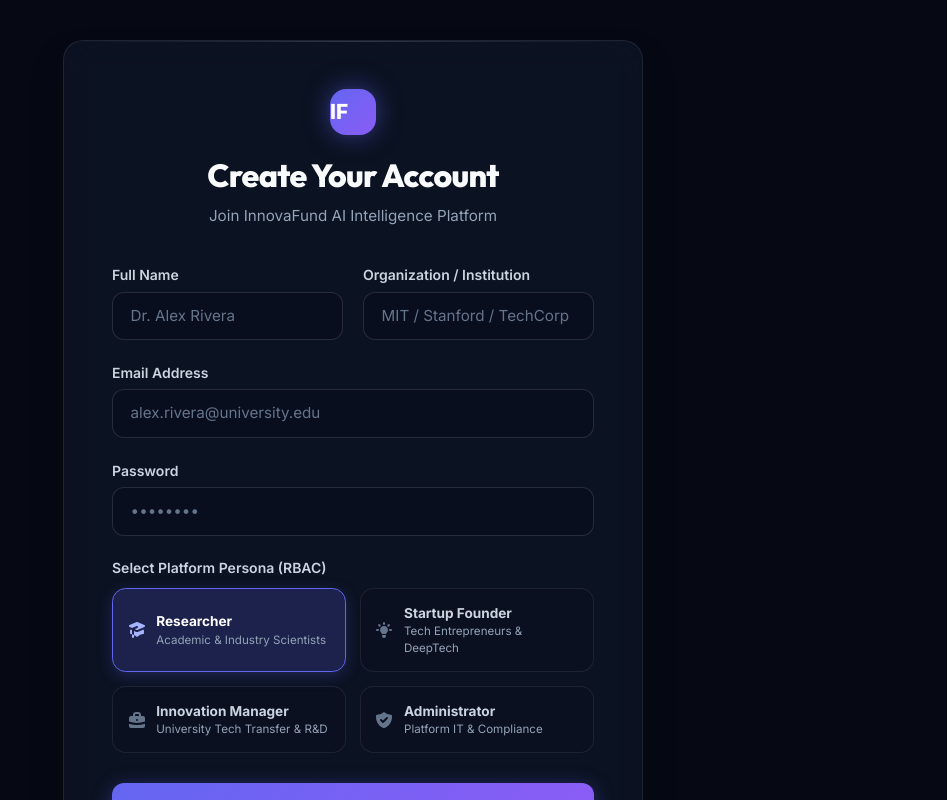
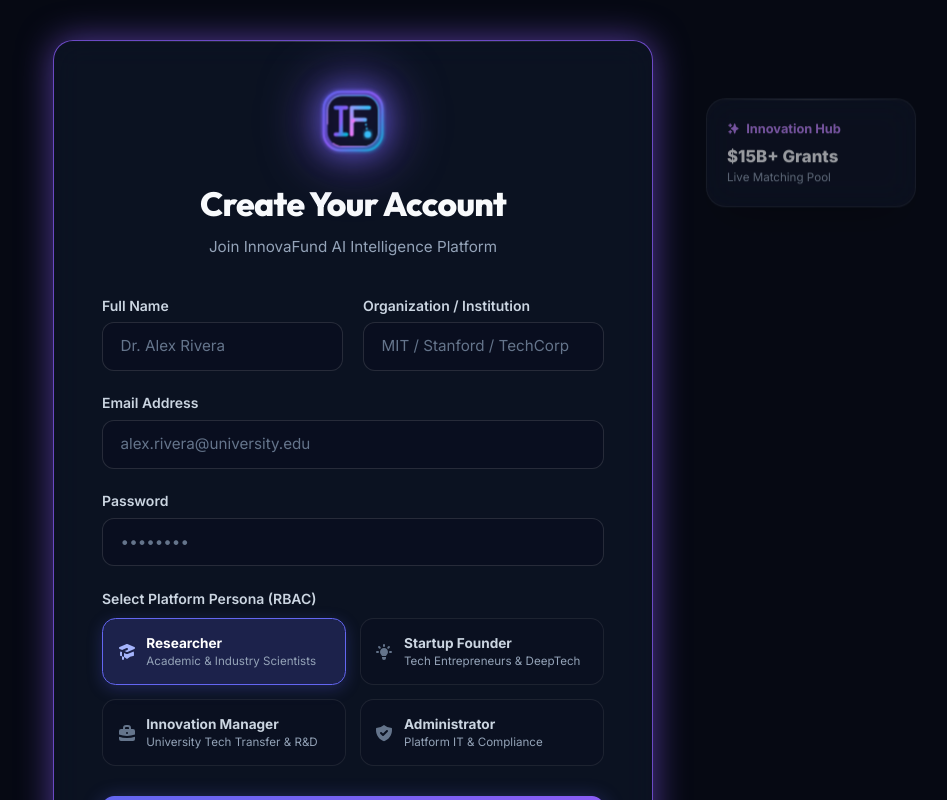
Before and after one commit to springboardmentor825/Research-Funding-Innovation-Team-3, a React (Vite) app in the folder frontend/: page /register in a window 1280 px wide. Shown: the top 800 px of the page, without its empty margins (287-1234 px from the left). Built offline with nearby package versions, Linux system fonts and the light colour scheme.

Commit message:
feat(ui): add custom glowing SVG InnovaLogo, floating background tiles, glowing spin animations, and shimmer loading states

```diff
--- /dev/null
+++ b/frontend/src/components/InnovaLogo.jsx
@@ -0,0 +1,103 @@
+import React from 'react';
+
+export default function InnovaLogo({ size = 42, className = '' }) {
+  return (
+    <div
+      className={`innova-logo-wrapper ${className}`}
+      style={{
+        width: `${size}px`,
+        height: `${size}px`,
+        position: 'relative',
+        display: 'inline-flex',
+        alignItems: 'center',
+        justify: 'center',
+        flexShrink: 0,
+      }}
+    >
+      <svg
+        width={size}
+        height={size}
+        viewBox="0 0 100 100"
+        fill="none"
+        xmlns="http://www.w3.org/2000/svg"
+        style={{
+          filter: 'drop-shadow(0px 0px 12px rgba(99, 102, 241, 0.6))',
+          transition: 'all 0.3s ease'
+        }}
+      >
+        <defs>
+          {/* Main Gradient */}
+          <linearGradient id="innovaGrad" x1="0%" y1="0%" x2="100%" y2="100%">
+            <stop offset="0%" stopColor="#6366f1" />
+            <stop offset="50%" stopColor="#8b5cf6" />
+            <stop offset="100%" stopColor="#06b6d4" />
+          </linearGradient>
+
+          {/* Accent Glow */}
+          <linearGradient id="glowGrad" x1="100%" y1="0%" x2="0%" y2="100%">
+            <stop offset="0%" stopColor="#38bdf8" />
+            <stop offset="100%" stopColor="#e879f9" />
+          </linearGradient>
+
+          {/* Ring Glow Filter */}
+          <filter id="neonFilter" x="-20%" y="-20%" width="140%" height="140%">
+            <feGaussianBlur stdDeviation="3" result="blur" />
+            <feComposite in="SourceGraphic" in2="blur" operator="over" />
+          </filter>
+        </defs>
+
+        {/* Outer Glowing Rounded Shield Frame */}
+        <rect
+          x="6"
+          y="6"
+          width="88"
+          height="88"
+          rx="26"
+          fill="url(#innovaGrad)"
+          fillOpacity="0.2"
+          stroke="url(#innovaGrad)"
+          strokeWidth="3"
+          filter="url(#neonFilter)"
+        />
+
+        {/* Inner Geometric Shield Accent */}
+        <rect
+          x="12"
+          y="12"
+          width="76"
+          height="76"
+          rx="22"
+          fill="#060913"
+          fillOpacity="0.85"
+          stroke="url(#glowGrad)"
+          strokeWidth="1.5"
+          strokeDasharray="180 30"
+        />
+
+        {/* Futuristic Spark / Node Network - High Tech IF Emblem */}
+        {/* Pillar 1: 'I' Stem with glowing bulb */}
+        <path
+          d="M 32 30 L 32 70 M 24 30 L 40 30 M 24 70 L 40 70"
+          stroke="url(#innovaGrad)"
+          strokeWidth="6"
+          strokeLinecap="round"
+          strokeLinejoin="round"
+        />
+
+        {/* Pillar 2: Connected 'F' Wing */}
+        <path
+          d="M 48 30 L 74 30 M 48 48 L 68 48 M 48 30 L 48 70"
+          stroke="url(#glowGrad)"
+          strokeWidth="6"
+          strokeLinecap="round"
+          strokeLinejoin="round"
+        />
+
+        {/* Central AI Quantum Spark Node */}
+        <circle cx="72" cy="70" r="5" fill="#38bdf8" filter="url(#neonFilter)" />
+        <line x1="68" y1="48" x2="72" y2="70" stroke="#38bdf8" strokeWidth="2.5" strokeDasharray="3 3" />
+        <circle cx="50" cy="50" r="3" fill="#e879f9" />
+      </svg>
+    </div>
+  );
+}
--- a/frontend/src/components/Sidebar.jsx
+++ b/frontend/src/components/Sidebar.jsx
@@ -1,7 +1,8 @@
 import React from 'react';
 import { NavLink } from 'react-router-dom';
 import { useAuth } from '../context/AuthContext';
-import { HiChartSquareBar, HiUserCircle, HiBookOpen, HiLightBulb, HiShieldCheck, HiCog, HiSparkles } from 'react-icons/hi';
+import { HiChartSquareBar, HiUserCircle, HiBookOpen, HiLightBulb, HiShieldCheck, HiCog } from 'react-icons/hi';
+import InnovaLogo from './InnovaLogo';
 
 export default function Sidebar() {
   const { user } = useAuth();
@@ -97,7 +98,9 @@
         padding: '1rem',
         textAlign: 'center'
       }}>
-        <div style={{ fontSize: '1.25rem', color: '#6366f1', marginBottom: '0.25rem' }}><HiSparkles /></div>
+        <div style={{ marginBottom: '0.5rem' }}>
+          <InnovaLogo size={32} className="logo-animated" />
+        </div>
         <div style={{ fontSize: '0.85rem', fontWeight: 'bold', color: '#f8fafc' }}>InnovaFund Engine</div>
         <div style={{ fontSize: '0.75rem', color: '#94a3b8', marginTop: '0.25rem' }}>AI Funding & Intelligence Portal</div>
       </div>
--- a/frontend/src/index.css
+++ b/frontend/src/index.css
@@ -24,9 +24,9 @@
   background-color: var(--bg-dark);
   color: var(--text-main);
   background-image:
-    radial-gradient(at 10% 10%, rgba(99, 102, 241, 0.18) 0px, transparent 45%),
-    radial-gradient(at 90% 20%, rgba(139, 92, 246, 0.15) 0px, transparent 45%),
-    radial-gradient(at 50% 85%, rgba(6, 182, 212, 0.12) 0px, transparent 50%);
+    radial-gradient(at 10% 10%, rgba(99, 102, 241, 0.22) 0px, transparent 45%),
+    radial-gradient(at 90% 20%, rgba(139, 92, 246, 0.18) 0px, transparent 45%),
+    radial-gradient(at 50% 85%, rgba(6, 182, 212, 0.15) 0px, transparent 50%);
   background-attachment: fixed;
   min-height: 100vh;
   overflow-x: hidden;
@@ -40,17 +40,63 @@
 
 /* Animations */
 @keyframes fadeIn {
-  from { opacity: 0; transform: translateY(8px); }
+  from { opacity: 0; transform: translateY(12px); }
   to { opacity: 1; transform: translateY(0); }
 }
 
+@keyframes floatSlow {
+  0%, 100% { transform: translateY(0px); }
+  50% { transform: translateY(-10px); }
+}
+
+@keyframes floatTile {
+  0%, 100% { transform: translateY(0px) rotate(0deg); }
+  50% { transform: translateY(-6px) rotate(0.4deg); }
+}
+
 @keyframes pulseGlow {
-  0%, 100% { box-shadow: 0 0 15px rgba(99, 102, 241, 0.2); }
-  50% { box-shadow: 0 0 30px rgba(139, 92, 246, 0.4); }
+  0%, 100% { box-shadow: 0 0 20px rgba(99, 102, 241, 0.3); border-color: rgba(99, 102, 241, 0.4); }
+  50% { box-shadow: 0 0 35px rgba(139, 92, 246, 0.6); border-color: rgba(139, 92, 246, 0.8); }
+}
+
+@keyframes logoSpinGlow {
+  0%, 100% { transform: scale(1); filter: drop-shadow(0 0 15px rgba(99, 102, 241, 0.6)); }
+  50% { transform: scale(1.05); filter: drop-shadow(0 0 28px rgba(139, 92, 246, 0.9)); }
+}
+
+@keyframes shimmerSweep {
+  0% { background-position: -200% 0; }
+  100% { background-position: 200% 0; }
 }
 
 .animate-fade-in {
-  animation: fadeIn 0.4s ease-out forwards;
+  animation: fadeIn 0.4s cubic-bezier(0.16, 1, 0.3, 1) forwards;
+}
+
+.floating-card {
+  animation: floatSlow 6s ease-in-out infinite;
+}
+
+.floating-tile-1 {
+  animation: floatTile 5s ease-in-out infinite;
+}
+
+.floating-tile-2 {
+  animation: floatTile 7s ease-in-out infinite 1s;
+}
+
+.pulse-glow {
+  animation: pulseGlow 3.5s ease-in-out infinite;
+}
+
+.logo-animated {
+  animation: logoSpinGlow 4s ease-in-out infinite;
+}
+
+.shimmer-loading {
+  background: linear-gradient(90deg, rgba(255,255,255,0.02) 25%, rgba(255,255,255,0.1) 50%, rgba(255,255,255,0.02) 75%);
+  background-size: 200% 100%;
+  animation: shimmerSweep 1.6s infinite;
 }
 
 /* Glassmorphism Containers */
@@ -73,13 +119,13 @@
   left: 0;
   right: 0;
   height: 1px;
-  background: linear-gradient(90deg, transparent, rgba(255,255,255,0.15), transparent);
+  background: linear-gradient(90deg, transparent, rgba(255,255,255,0.18), transparent);
 }
 
 .glass-card:hover {
   border-color: var(--border-card-active);
-  transform: translateY(-2px);
-  box-shadow: 0 25px 50px -12px rgba(99, 102, 241, 0.25);
+  transform: translateY(-4px);
+  box-shadow: 0 25px 50px -12px rgba(99, 102, 241, 0.3);
 }
 
 /* Inputs & Form Controls */
@@ -140,7 +186,7 @@
 .btn-outline:hover {
   background: rgba(255, 255, 255, 0.08);
   border-color: rgba(255, 255, 255, 0.35);
-  transform: translateY(-1px);
+  transform: translateY(-2px);
 }
 
 /* Badges */
--- a/frontend/src/pages/RegisterPage.jsx
+++ b/frontend/src/pages/RegisterPage.jsx
@@ -1,7 +1,8 @@
 import React, { useState } from 'react';
 import { useAuth } from '../context/AuthContext';
 import { Link, useNavigate } from 'react-router-dom';
-import { HiAcademicCap, HiLightBulb, HiBriefcase, HiShieldCheck } from 'react-icons/hi';
+import InnovaLogo from '../components/InnovaLogo';
+import { HiAcademicCap, HiLightBulb, HiBriefcase, HiShieldCheck, HiSparkles, HiArrowRight } from 'react-icons/hi';
 
 export default function RegisterPage() {
   const [fullName, setFullName] = useState('');
@@ -42,26 +43,23 @@
   ];
 
   return (
-    <div style={{ minHeight: '100vh', display: 'flex', alignItems: 'center', justifyContent: 'center', background: 'var(--bg-dark)', padding: '2.5rem 1.5rem' }} className="animate-fade-in">
-      <div className="glass-card" style={{ width: '100%', maxWidth: '580px', padding: '3rem' }}>
+    <div style={{ minHeight: '100vh', display: 'flex', alignItems: 'center', justifyContent: 'center', background: 'var(--bg-dark)', padding: '2.5rem 1.5rem', position: 'relative', overflow: 'hidden' }} className="animate-fade-in">
+      {/* Background Floating Tiles */}
+      <div className="glass-card floating-tile-1" style={{ position: 'absolute', top: '10%', right: '6%', width: '210px', padding: '1.25rem', opacity: 0.6, pointerEvents: 'none' }}>
+        <div style={{ display: 'flex', alignItems: 'center', gap: '0.4rem', color: '#c084fc', fontSize: '0.8rem', fontWeight: '700' }}>
+          <HiSparkles /> Innovation Hub
+        </div>
+        <div style={{ fontSize: '1.05rem', fontWeight: '800', color: '#f8fafc', marginTop: '0.35rem' }}>$15B+ Grants</div>
+        <div style={{ fontSize: '0.725rem', color: '#94a3b8' }}>Live Matching Pool</div>
+      </div>
+
+      {/* Main Registration Card */}
+      <div className="glass-card pulse-glow" style={{ width: '100%', maxWidth: '600px', padding: '3rem', position: 'relative', zIndex: 10 }}>
         <div style={{ textAlign: 'center', marginBottom: '2.25rem' }}>
-          <div style={{
-            display: 'inline-flex',
-            width: '46px',
-            height: '46px',
-            borderRadius: '1rem',
-            background: 'linear-gradient(135deg, #6366f1 0%, #8b5cf6 100%)',
-            alignItems: 'center',
-            justify: 'center',
-            fontWeight: '900',
-            fontSize: '1.3rem',
-            color: '#ffffff',
-            marginBottom: '1rem',
-            boxShadow: '0 0 25px rgba(99, 102, 241, 0.5)'
-          }}>
-            IF
+          <div style={{ display: 'inline-block', marginBottom: '1.25rem' }}>
+            <InnovaLogo size={64} className="logo-animated" />
           </div>
-          <h2 style={{ fontSize: '2rem', fontWeight: '800', margin: '0 0 0.4rem 0', fontFamily: 'var(--font-heading)', color: '#f8fafc' }}>
+          <h2 style={{ fontSize: '2.1rem', fontWeight: '800', margin: '0 0 0.4rem 0', fontFamily: 'var(--font-heading)', color: '#f8fafc' }}>
             Create Your Account
           </h2>
           <p style={{ color: '#94a3b8', fontSize: '0.95rem', margin: 0 }}>
@@ -167,8 +165,14 @@
             </div>
           </div>
 
-          <button type="submit" className="btn-gradient" disabled={loading} style={{ width: '100%', marginTop: '0.5rem', padding: '0.85rem' }}>
-            {loading ? 'Creating Account...' : 'Register Account'}
+          <button type="submit" className="btn-gradient" disabled={loading} style={{ width: '100%', marginTop: '0.5rem', padding: '0.85rem', display: 'flex', alignItems: 'center', justifyContent: 'center', gap: '0.5rem' }}>
+            {loading ? (
+              <span className="shimmer-loading" style={{ padding: '0.2rem 1rem', borderRadius: '0.5rem', width: '100%', display: 'inline-block' }}>Creating Account...</span>
+            ) : (
+              <>
+                Register Account <HiArrowRight />
+              </>
+            )}
           </button>
         </form>
 
```
Also changed, not shown: frontend/src/components/Navbar.jsx (+3 -16 lines), frontend/src/pages/LoginPage.jsx (+39 -22 lines).
